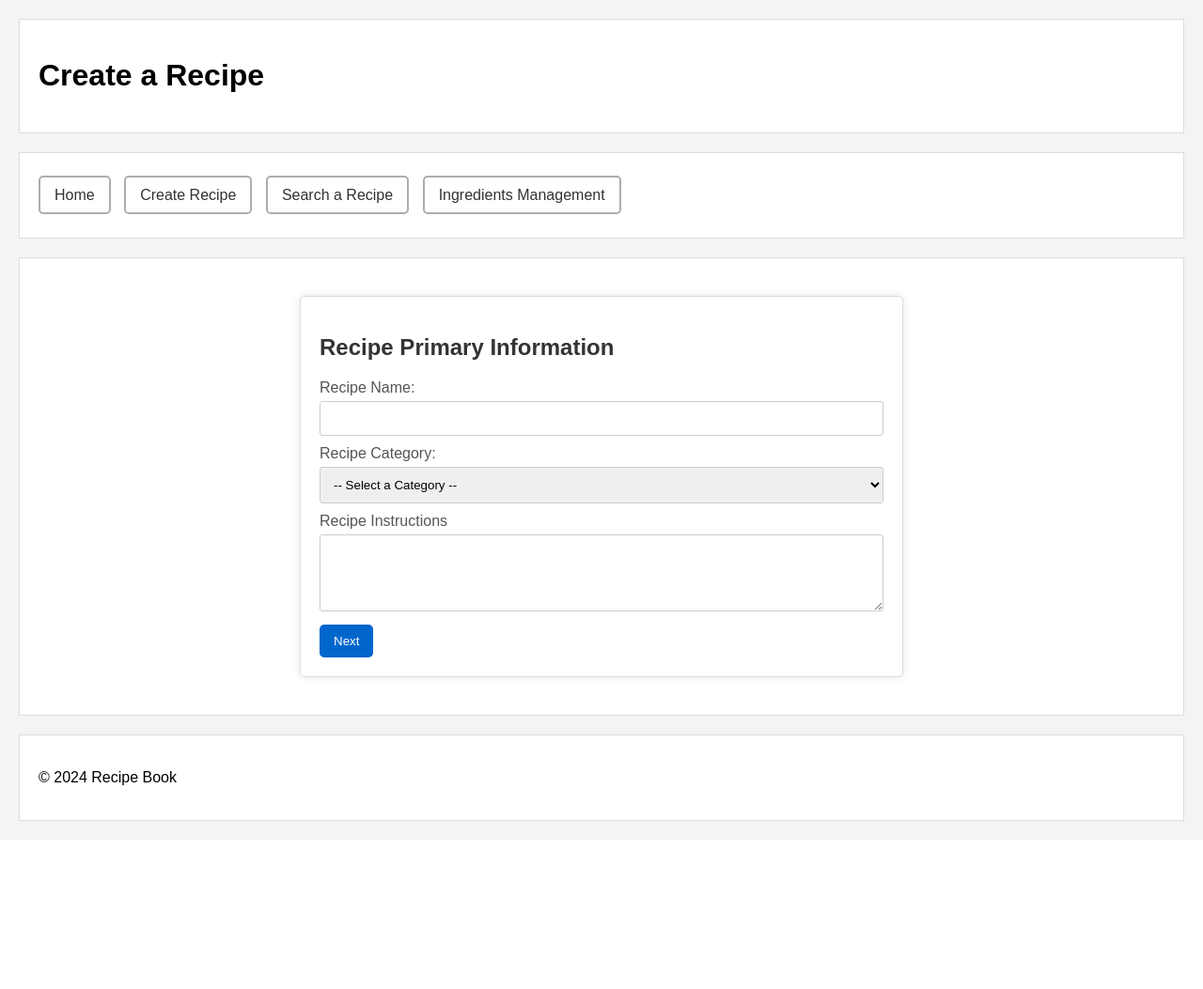
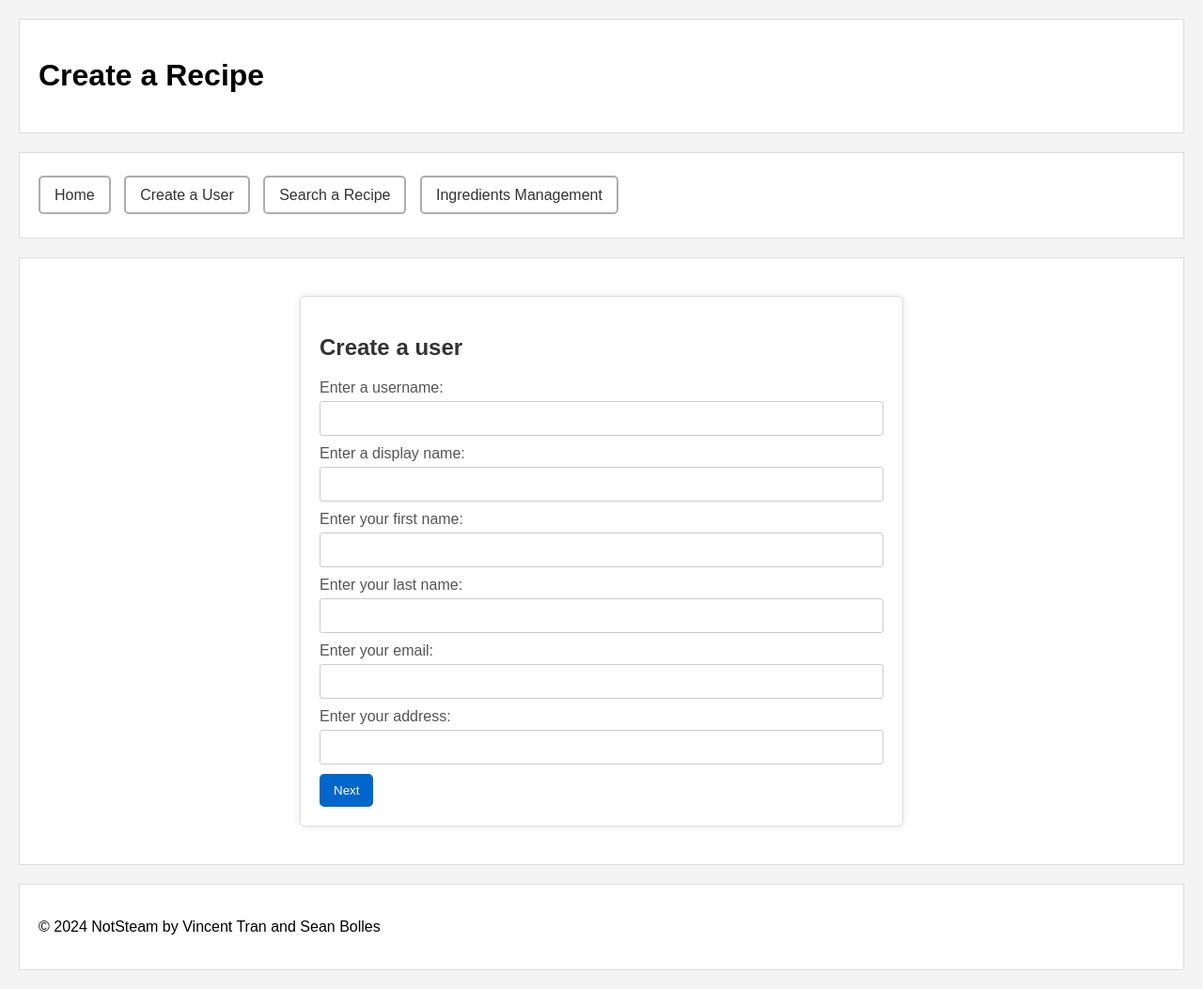
Before and after one commit to merrli/steam, a PHP site: page /user_account.php in a window 1280 px wide. Shown: the whole page at 94% size. Before the commit the page ends 874 px from the top, so only its background shows below. Run offline with PHP 8.4, Linux system fonts and the light colour scheme; data that the repository does not hold is empty.

Commit message:
new name

```diff
--- a/user_account.php
+++ b/user_account.php
@@ -14,34 +14,32 @@
     <nav>
         <ul>
             <li><a href="index.php">Home</a></li>
-            <li><a href="user_account.php">Create Recipe</a></li>
+            <li><a href="user_account.php">Create a User</a></li>
             <li><a href="search_recipe.php">Search a Recipe</a></li>
             <li><a href="ingredients_management.php">Ingredients Management</a></li>
         </ul>
     </nav>
     <section>
-        <form action="create_recipe_add_ingredients.php" method="post" id="createRecipeFormPrimaryInfo">
-                <h2>Recipe Primary Information</h2>
-                <label for="recipeName">Recipe Name:</label>
-                <input type="text" id="recipeName" name="recipeName" required>
+        <form action="user_account_creation.php" method="post" id="createNewUser">
+                <h2>Create a user</h2>
+                <label for="userName">Enter a username:</label>
+                <input type="text" id="userName" name="userName" required>
 
-                <?php
-                    $queryCat = "SELECT category_id, category_name FROM category";
-                    $result = mysqli_query($connection, $queryCat);
+                <label for="displayName">Enter a display name:</label>
+                <input type = "text" id = "displayName" name = "displayName" required>
 
-                ?>
-                 <label for="recipeCategory">Recipe Category:</label>
-                <select id="recipeCategory" name="recipeCategory" required>
-                    <option value="--">-- Select a Category --</option>
+                <label for="firstName">Enter your first name:</label>
+                <input type = "text" id = "firstName" name = "firstName" required>
 
-                    <?php while($result_set = mysqli_fetch_array($result)){ ?>
-                    <option value="<?php echo $result_set["category_id"] ?>"><?php echo $result_set["category_name"] ?></option>
-                    <?php } ?>
+                <label for="lastName">Enter your last name:</label>
+                <input type = "text" id = "lastName" name = "lastName" required>
 
-                </select>
+                <label for="email">Enter your email:</label>
+                <input type = "text" id = "email" name = "email" required>
 
-                <label for="recipeInstructions">Recipe Instructions</label>
-                <textarea id="recipeInstructions" name="recipeInstructions" rows="4"></textarea>
+                <label for="shippingAddress">Enter your address:</label>
+                <input type = "text" id = "shippingAddress" name = "shippingAddress" required>
+
                 <button type="submit" name="next" value="next">Next</button>
         </form>
     </section>
@@ -49,7 +47,7 @@
 
 
     <footer>
-        <p>&copy; 2024 Recipe Book</p>
+        <p>&copy; 2024 NotSteam by Vincent Tran and Sean Bolles</p>
     </footer>
 </body>
 </html>
```
Also changed, not shown: user_account_creation.php (renamed from create_recipe_add_ingredients.php, +23 -33 lines).
